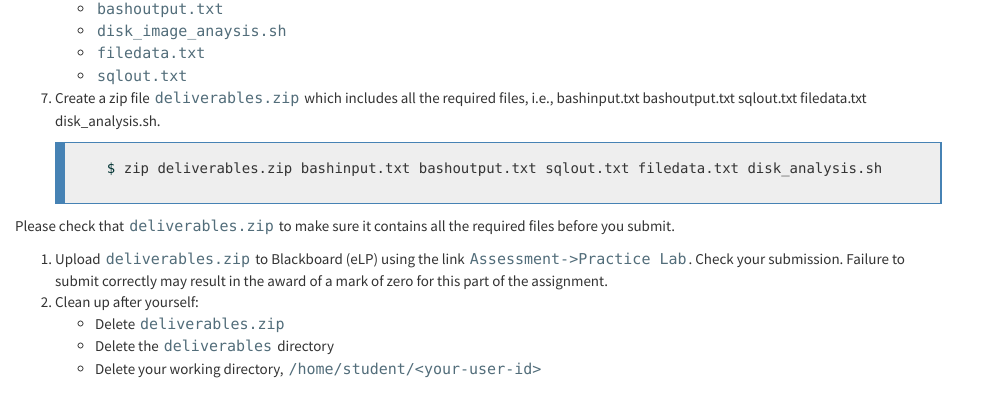
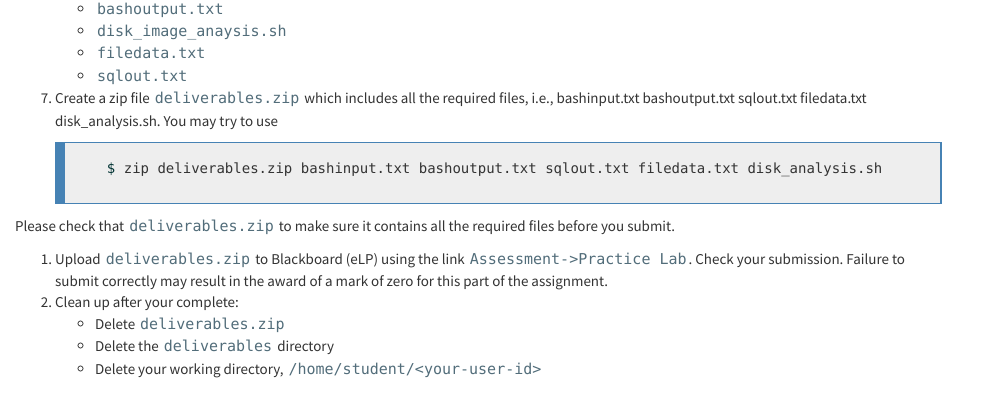
Before and after one commit to wkz20042008/kf4005, a Jekyll site: the page built from L11.md, in a window 1280 px wide and 900 px high, scrolled down 2301 px. Shown: the part 456-850 px from the top of the window, without its empty margins (0-990 px from the left). Built offline with Jekyll 4.4.1, drawn with Linux system fonts in a browser that asks for light colours; nearby versions of some CDN libraries.

Commit message:
Update L11.md

````diff
--- a/L11.md
+++ b/L11.md
@@ -159,7 +159,7 @@
     * `disk_image_anaysis.sh`
     * `filedata.txt`
     * `sqlout.txt`
-1. Create a zip file `deliverables.zip` which includes all the required files, i.e., bashinput.txt bashoutput.txt sqlout.txt filedata.txt disk_analysis.sh.
+1. Create a zip file `deliverables.zip` which includes all the required files, i.e., bashinput.txt bashoutput.txt sqlout.txt filedata.txt disk_analysis.sh. You may try to use
 
      ```sh
      $ zip deliverables.zip bashinput.txt bashoutput.txt sqlout.txt filedata.txt disk_analysis.sh
@@ -172,7 +172,7 @@
 `Assessment->Practice Lab`. Check your submission. Failure to submit
 correctly may result in the award of a mark of zero for this part of the
 assignment.
-1. Clean up after yourself:
+1. Clean up after your complete:
     * Delete `deliverables.zip`
     * Delete the `deliverables` directory
     * Delete your working directory, `/home/student/<your-user-id>`
````
